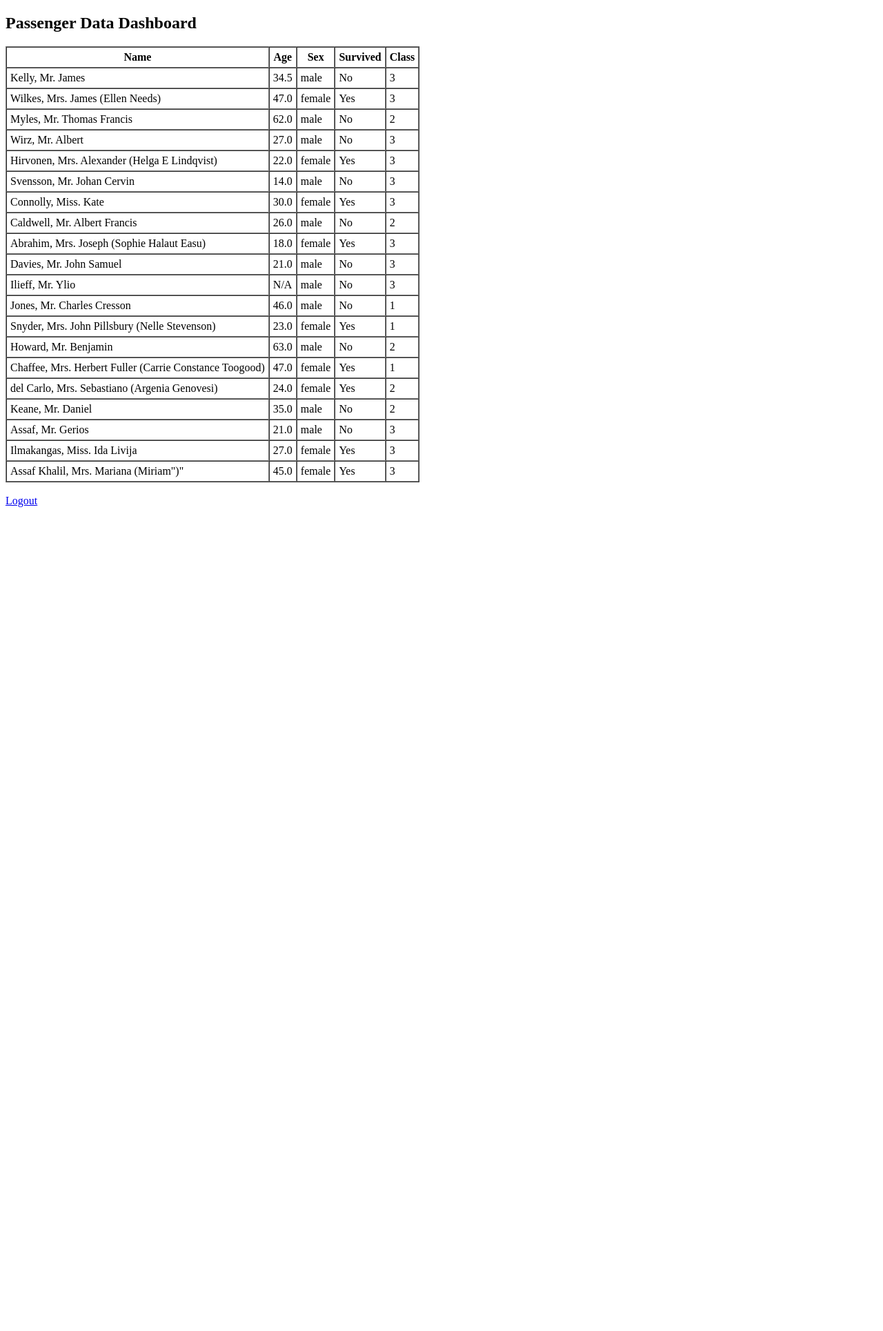
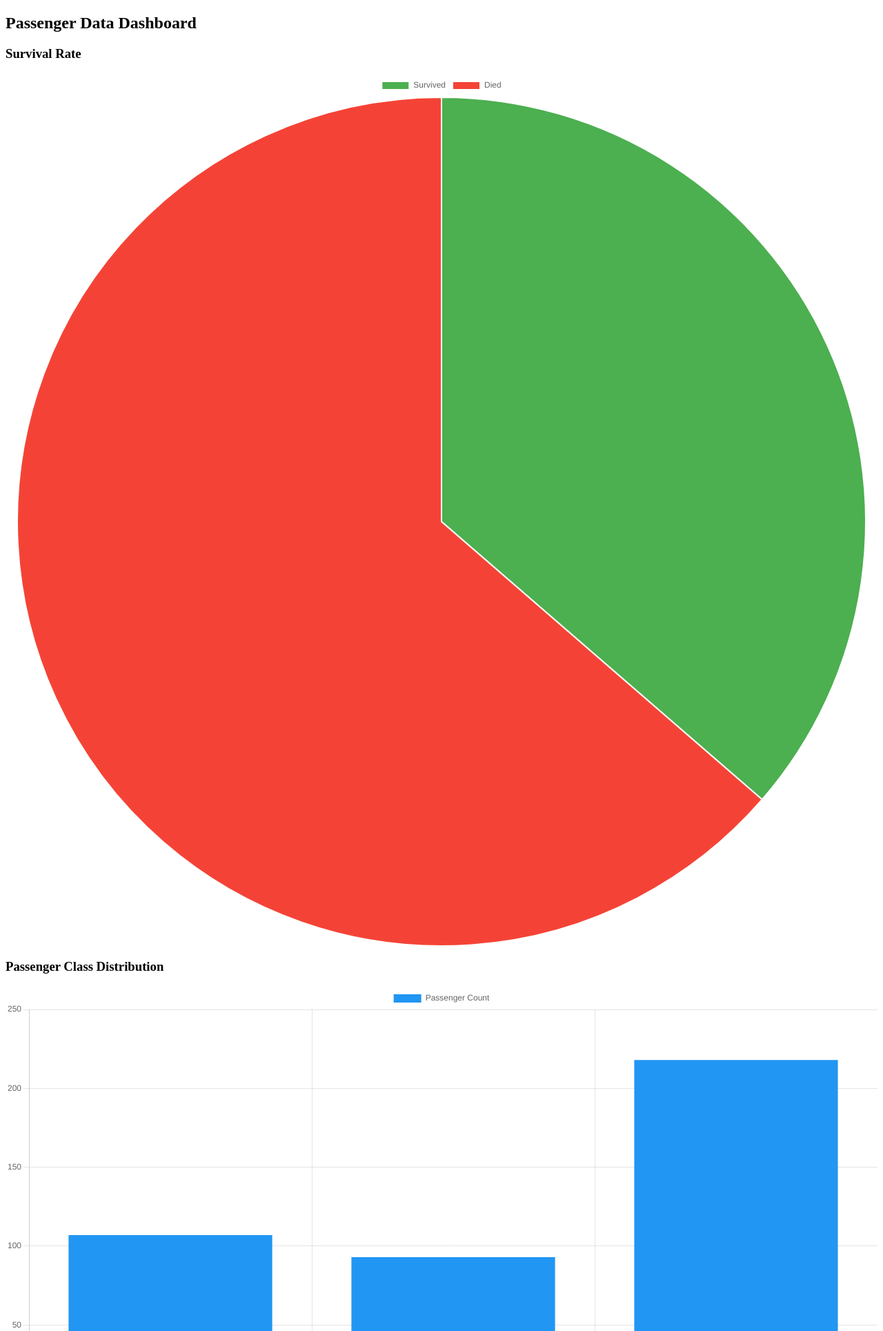
Before and after one commit to eshwarsushank/webapp-in-python, a Flask app: page /data-dashboard in a window 1280 px wide. Shown: the top 1929 px of the page at 69% size. Before the commit the page ends 735 px from the top, so only its background shows below. Run offline with Flask 3, Linux system fonts and the light colour scheme; a user stored in the database is signed in.

Commit message:
Updated code with charts

```diff
--- a/run.py
+++ b/run.py
@@ -33,57 +33,47 @@
     survived = db.Column(db.Integer)
     pclass = db.Column(db.Integer)
 
-# Load user for session
+# Flask-Login user loader
 @login_manager.user_loader
 def load_user(user_id):
     return User.query.get(int(user_id))
 
-# Home route - shows signup form
+# Routes
 @app.route('/')
 def home():
     return render_template('signup.html')
 
-# Handle signup
 @app.route('/signup', methods=['POST'])
 def signup():
     username = request.form['username']
     password = request.form['password']
-
     existing_user = User.query.filter_by(username=username).first()
     if existing_user:
         return "Username already taken!"
-
     hashed_pw = generate_password_hash(password)
     new_user = User(username=username, password=hashed_pw)
     db.session.add(new_user)
     db.session.commit()
-
     return "Signup successful!"
 
-# Login route
 @app.route('/login', methods=['GET', 'POST'])
 def login():
     if request.method == 'POST':
         username = request.form['username']
         password = request.form['password']
-
         user = User.query.filter_by(username=username).first()
         if not user or not check_password_hash(user.password, password):
             return "Invalid credentials!"
-
         login_user(user)
         return redirect('/dashboard')
-
     return render_template('login.html')
 
-# Logout route
 @app.route('/logout')
 @login_required
 def logout():
     logout_user()
     return redirect('/')
 
-# Protected dashboard
 @app.route('/dashboard')
 @login_required
 def dashboard():
@@ -92,14 +82,23 @@
     <a href='/data-dashboard'>View Titanic Data</a>
     """
 
-# Titanic data dashboard
 @app.route('/data-dashboard')
 @login_required
 def data_dashboard():
     passengers = Passenger.query.limit(20).all()
-    return render_template('dashboard.html', passengers=passengers)
+    total_survived = Passenger.query.filter_by(survived=1).count()
+    total_died = Passenger.query.filter_by(survived=0).count()
+    pclass_counts = db.session.query(Passenger.pclass, db.func.count(Passenger.id)).group_by(Passenger.pclass).all()
 
-# Create tables and run app
+    return render_template(
+        'dashboard.html',
+        passengers=passengers,
+        total_survived=total_survived,
+        total_died=total_died,
+        pclass_counts=pclass_counts
+    )
+
+# Run the app
 if __name__ == '__main__':
     with app.app_context():
         db.create_all()
--- a/templates/dashboard.html
+++ b/templates/dashboard.html
@@ -1,7 +1,22 @@
 <!DOCTYPE html>
 <html>
+<head>
+  <title>Titanic Dashboard</title>
+  <script src="https://cdn.jsdelivr.net/npm/chart.js"></script>
+</head>
 <body>
   <h2>Passenger Data Dashboard</h2>
+
+  <!-- Survival Rate Pie Chart -->
+  <h3>Survival Rate</h3>
+  <canvas id="survivalChart" width="400" height="200"></canvas>
+
+  <!-- Passenger Class Bar Chart -->
+  <h3>Passenger Class Distribution</h3>
+  <canvas id="classChart" width="400" height="200"></canvas>
+
+  <!-- Passenger Table -->
+  <h3>Passenger Table</h3>
   <table border="1" cellpadding="5" cellspacing="0">
     <thead>
       <tr>
@@ -24,7 +39,45 @@
       {% endfor %}
     </tbody>
   </table>
-    <br>
-    <a href="/logout">Logout</a>
+
+  <br><a href="/logout">Logout</a>
+
+  <!-- Chart Script -->
+  <script>
+    // Survival Pie Chart
+    const survivalCtx = document.getElementById('survivalChart').getContext('2d');
+    new Chart(survivalCtx, {
+      type: 'pie',
+      data: {
+        labels: ['Survived', 'Died'],
+        datasets: [{
+          data: [{{ total_survived }}, {{ total_died }}],
+          backgroundColor: ['#4caf50', '#f44336']
+        }]
+      }
+    });
+
+    // Class Bar Chart
+    const classCtx = document.getElementById('classChart').getContext('2d');
+    new Chart(classCtx, {
+      type: 'bar',
+      data: {
+        labels: [
+          {% for c in pclass_counts %}
+            'Class {{ c[0] }}'{% if not loop.last %}, {% endif %}
+          {% endfor %}
+        ],
+        datasets: [{
+          label: 'Passenger Count',
+          data: [
+            {% for c in pclass_counts %}
+              {{ c[1] }}{% if not loop.last %}, {% endif %}
+            {% endfor %}
+          ],
+          backgroundColor: '#2196f3'
+        }]
+      }
+    });
+  </script>
 </body>
 </html>
```
Lines whose indentation alone changed are shown as unchanged.
